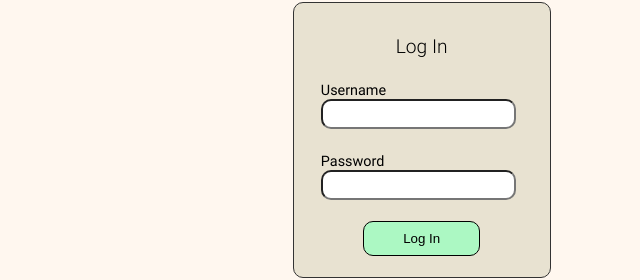
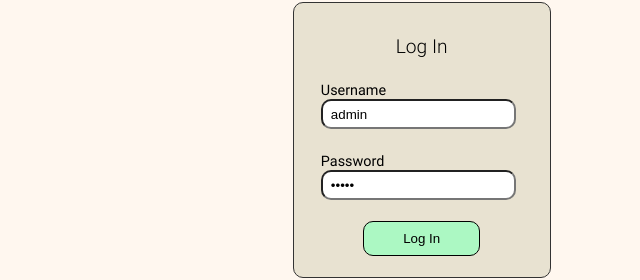
Before and after one commit to hvlkk/All-in-One-Listings, a website with bundled scripts: page category.html in a window 1280 px wide. Shown: the part 115-395 px from the top of the page, 640-1280 px from the left. Built offline with nearby package versions, Linux system fonts and the light colour scheme; no server answers.

Commit message:
add value attr for easier test

```diff
--- a/category.html
+++ b/category.html
@@ -42,6 +42,7 @@
                   maxlength="30"
                   autocomplete="username"
                   required
+                  value="admin"
                 />
               </div>
               <div>
@@ -54,6 +55,7 @@
                   maxlength="30"
                   autocomplete="current-password"
                   required
+                  value="admin"
                 />
               </div>
             </fieldset>
```
